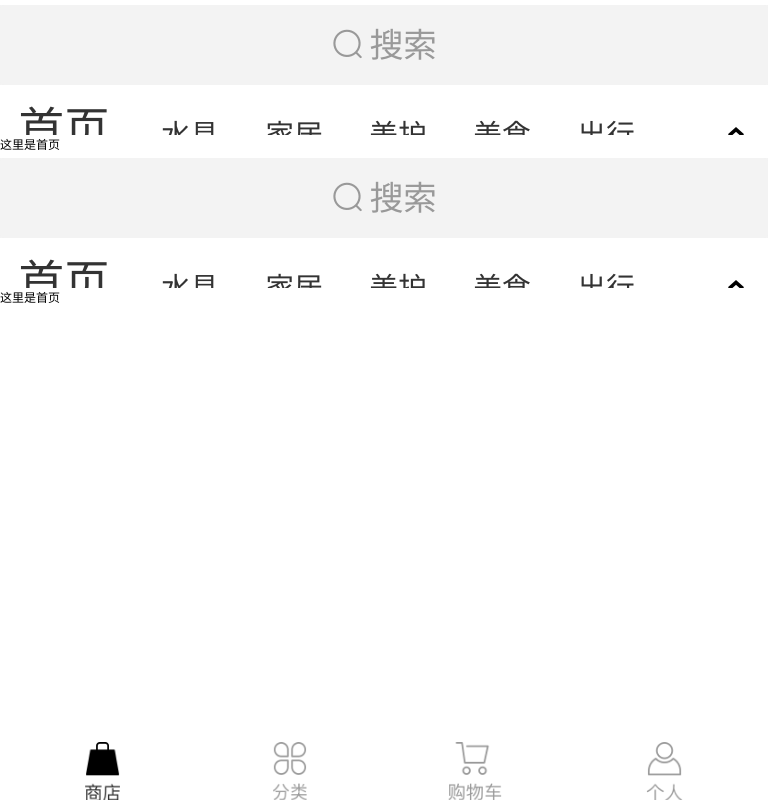
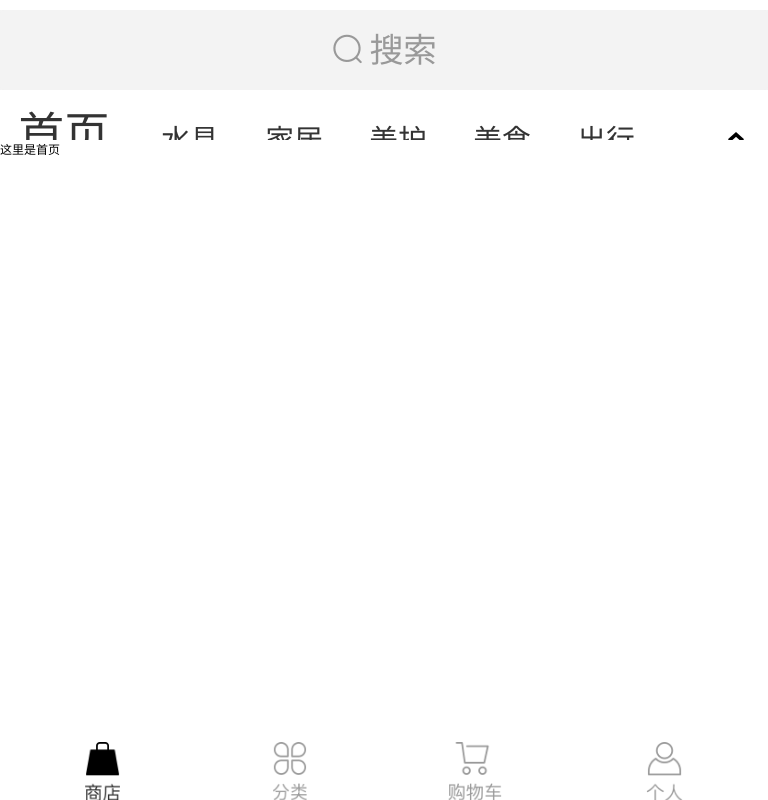
Before and after one commit to lnxrsdqc/GoodStoreHouse, a Vue app: page /#/Index in a window 768 px wide. Built offline with nearby package versions, Linux system fonts and the light colour scheme.

Commit message:
11/15 10:43

```diff
--- a/src/App.vue
+++ b/src/App.vue
@@ -1,8 +1,5 @@
 <template>
   <div id="GoodStoreHouse">
-    <div>
-      <router-view/>
-    </div>
     <el-container>
         <div>
           <router-view/>
--- a/src/components/Shop.vue
+++ b/src/components/Shop.vue
@@ -374,7 +374,7 @@ export default {
     }
   @media only screen and (min-width:600px) and (max-width:800px){
     .header{
-        margin-top:5px;
+        margin-top:10px;
     }
     .header .el-row{
   	    background-color: white;
```
